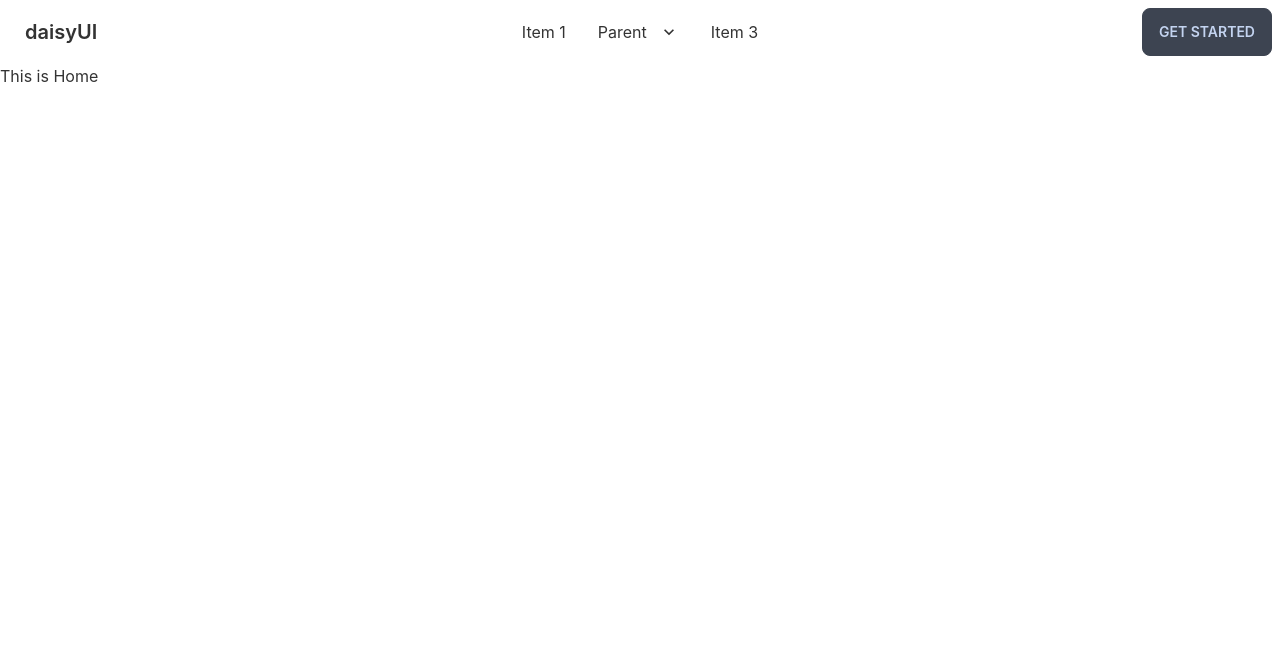
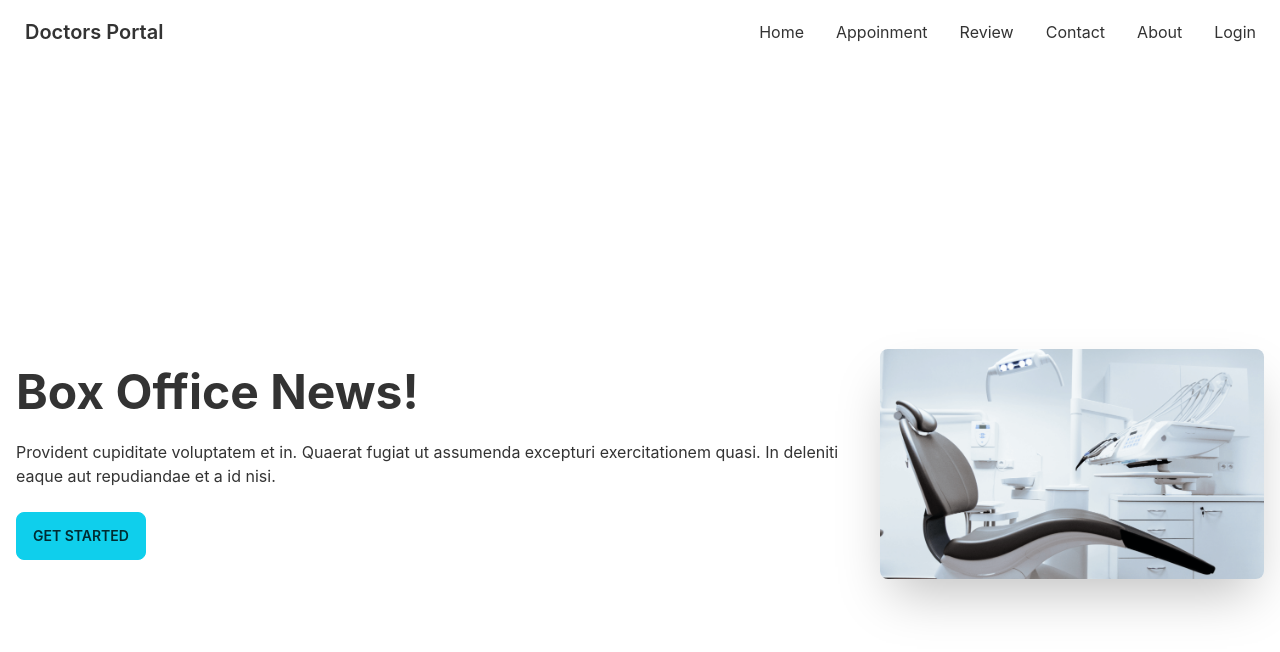
Before and after one commit to sjak-JooJo/doctors-portal, a React (Create React App) app: page / in a window 1280 px wide. Shown: the top 652 px of the page. Built offline with nearby package versions, Linux system fonts and the light colour scheme.

Commit message:
roughly added navbar and banner

```diff
--- a/src/App.js
+++ b/src/App.js
@@ -4,6 +4,7 @@
 import { Routes, Route, Link } from "react-router-dom";
 import Home from './Pages/Home/Home';
 import About from './Pages/About/About';
+import Login from './Pages/Login/Login';
 
 function App() {
   return (
@@ -12,6 +13,7 @@
       <Routes>
         <Route path="/" element={<Home />} />
         <Route path="about" element={<About />} />
+        <Route path="login" element={<Login />} />
       </Routes>
     </div>
   );
--- /dev/null
+++ b/src/Pages/Home/Banner.js
@@ -0,0 +1,19 @@
+import React from 'react';
+import chair from '../../assets/images/chair.png';
+
+const Banner = () => {
+    return (
+        <div class="hero min-h-screen ">
+            <div class="hero-content flex-col lg:flex-row-reverse">
+                <img src={chair} class="max-w-sm rounded-lg shadow-2xl" />
+                <div>
+                    <h1 class="text-5xl font-bold">Box Office News!</h1>
+                    <p class="py-6">Provident cupiditate voluptatem et in. Quaerat fugiat ut assumenda excepturi exercitationem quasi. In deleniti eaque aut repudiandae et a id nisi.</p>
+                    <button class="btn btn-primary">Get Started</button>
+                </div>
+            </div>
+        </div>
+    );
+};
+
+export default Banner;
--- a/src/Pages/Home/Home.js
+++ b/src/Pages/Home/Home.js
@@ -1,9 +1,10 @@
 import React from 'react';
+import Banner from './Banner';
 
 const Home = () => {
     return (
         <div>
-            <h2>This is Home</h2>
+            <Banner></Banner>
         </div>
     );
 };
--- /dev/null
+++ b/src/Pages/Login/Login.js
@@ -0,0 +1,11 @@
+import React from 'react';
+
+const Login = () => {
+    return (
+        <div>
+            <h1>This is login page</h1>
+        </div>
+    );
+};
+
+export default Login;
--- a/src/Pages/Shared/Navbar.js
+++ b/src/Pages/Shared/Navbar.js
@@ -1,6 +1,15 @@
 import React from 'react';
+import { Link } from 'react-router-dom';
 
 const Navbar = () => {
+  const menuItems = <>
+    <li><Link to="/">Home</Link></li>
+    <li><Link to="/appoinment">Appoinment</Link></li>
+    <li><Link to="/review">Review</Link></li>
+    <li><Link to="/contact">Contact</Link></li>
+    <li><Link to="/about">About</Link></li>
+    <li><Link to="/login">Login</Link></li>
+  </>
   return (
     <div class="navbar bg-base-100">
       <div class="navbar-start">
@@ -9,41 +18,17 @@
             <svg xmlns="http://www.w3.org/2000/svg" class="h-5 w-5" fill="none" viewBox="0 0 24 24" stroke="currentColor"><path stroke-linecap="round" stroke-linejoin="round" stroke-width="2" d="M4 6h16M4 12h8m-8 6h16" /></svg>
           </label>
           <ul tabindex="0" class="menu menu-compact dropdown-content mt-3 p-2 shadow bg-base-100 rounded-box w-52">
-        <li><a>Item 1</a></li>
-        <li tabindex="0">
-          <a class="justify-between">
-            Parent
-            <svg class="fill-current" xmlns="http://www.w3.org/2000/svg" width="24" height="24" viewBox="0 0 24 24"><path d="M8.59,16.58L13.17,12L8.59,7.41L10,6L16,12L10,18L8.59,16.58Z"/></svg>
-          </a>
-          <ul class="p-2">
-            <li><a>Submenu 1</a></li>
-            <li><a>Submenu 2</a></li>
-          </ul>
-        </li>
-        <li><a>Item 3</a></li>
+            {menuItems}
           </ul>
         </div>
-    <a class="btn btn-ghost normal-case text-xl">daisyUI</a>
+        <a class="btn btn-ghost normal-case text-xl">Doctors Portal</a>
       </div>
-  <div class="navbar-center hidden lg:flex">
+      <div class="navbar-center hidden lg:flex navbar-end">
         <ul class="menu menu-horizontal p-0">
-      <li><a>Item 1</a></li>
-      <li tabindex="0">
-        <a>
-          Parent
-          <svg class="fill-current" xmlns="http://www.w3.org/2000/svg" width="20" height="20" viewBox="0 0 24 24"><path d="M7.41,8.58L12,13.17L16.59,8.58L18,10L12,16L6,10L7.41,8.58Z"/></svg>
-        </a>
-        <ul class="p-2">
-          <li><a>Submenu 1</a></li>
-          <li><a>Submenu 2</a></li>
-        </ul>
-      </li>
-      <li><a>Item 3</a></li>
+          {menuItems}
         </ul>
       </div>
-  <div class="navbar-end">
-    <a class="btn">Get started</a>
-  </div>
+
     </div>
   );
 };
```
Lines whose indentation alone changed are shown as unchanged.
